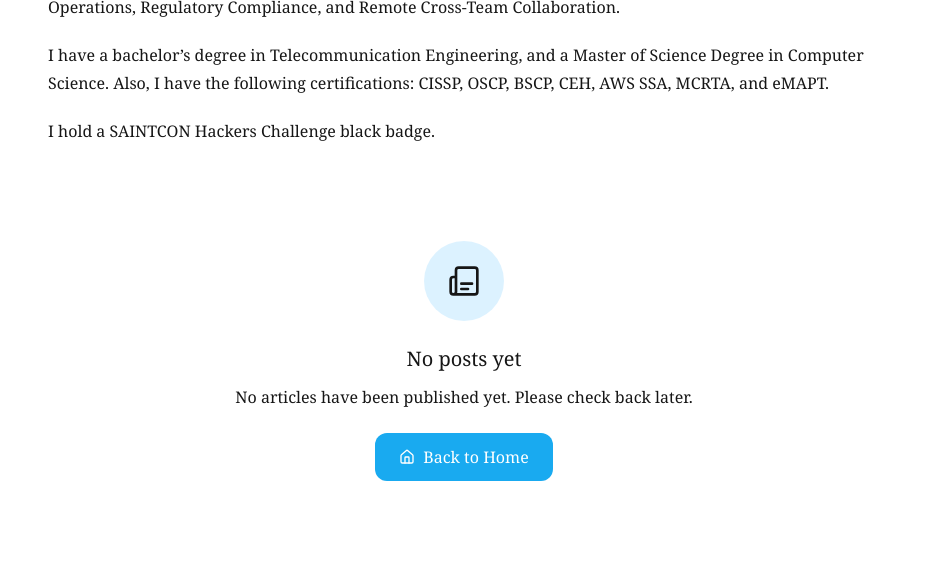
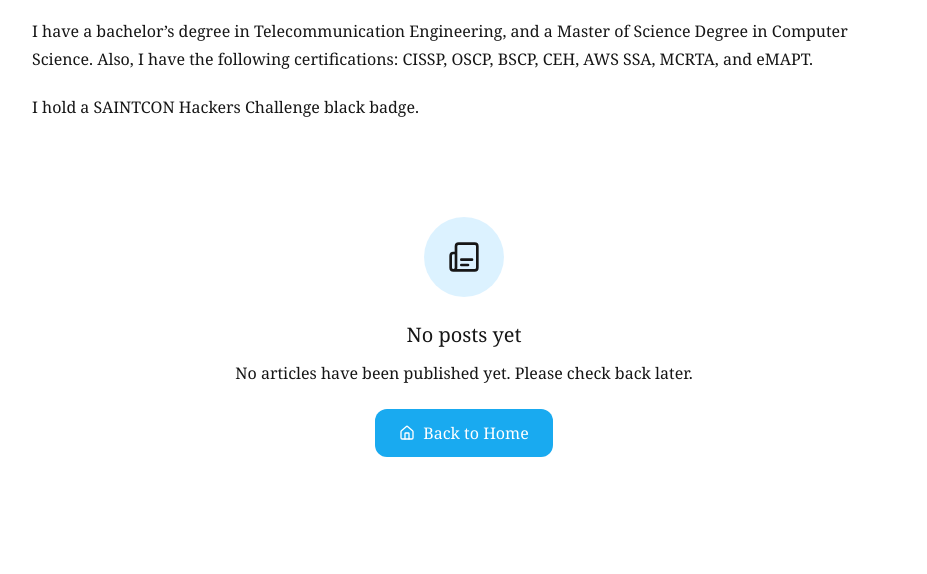
Before and after one commit to sxntixgo/sxntixgo.github.io, a plain HTML site: page about/index.html in a window 1280 px wide. Shown: the part 357-931 px from the top of the page, without its empty margins (176-1103 px from the left). Drawn offline with nearby package versions, Linux system fonts and the light colour scheme.

Commit message:
fixing about page

```diff
--- a/about/index.html
+++ b/about/index.html
@@ -927,7 +927,6 @@ I hold a SAINTCON Hackers Challenge black badge.">
 
     <main class="mx-auto max-w-4xl px-4 py-6">
 
-  <div class="mx-auto max-w-4xl px-4 py-6">
 
     <nav
   class="breadcrumb mb-4 md:mb-6 py-1"
@@ -1037,7 +1036,6 @@ I hold a SAINTCON Hackers Challenge black badge.">
 
 
 
-  </div>
 
     </main>
 
```
